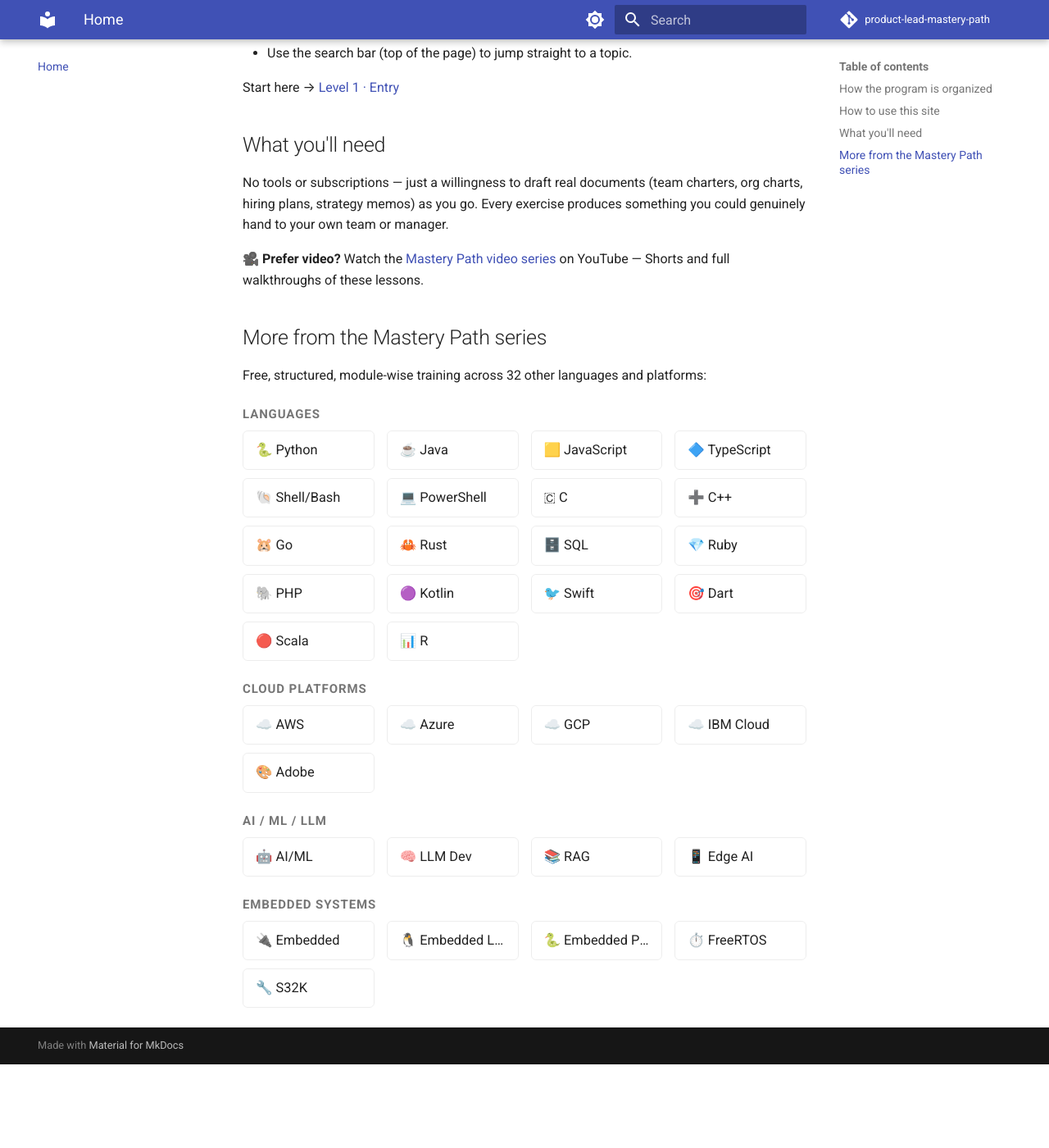
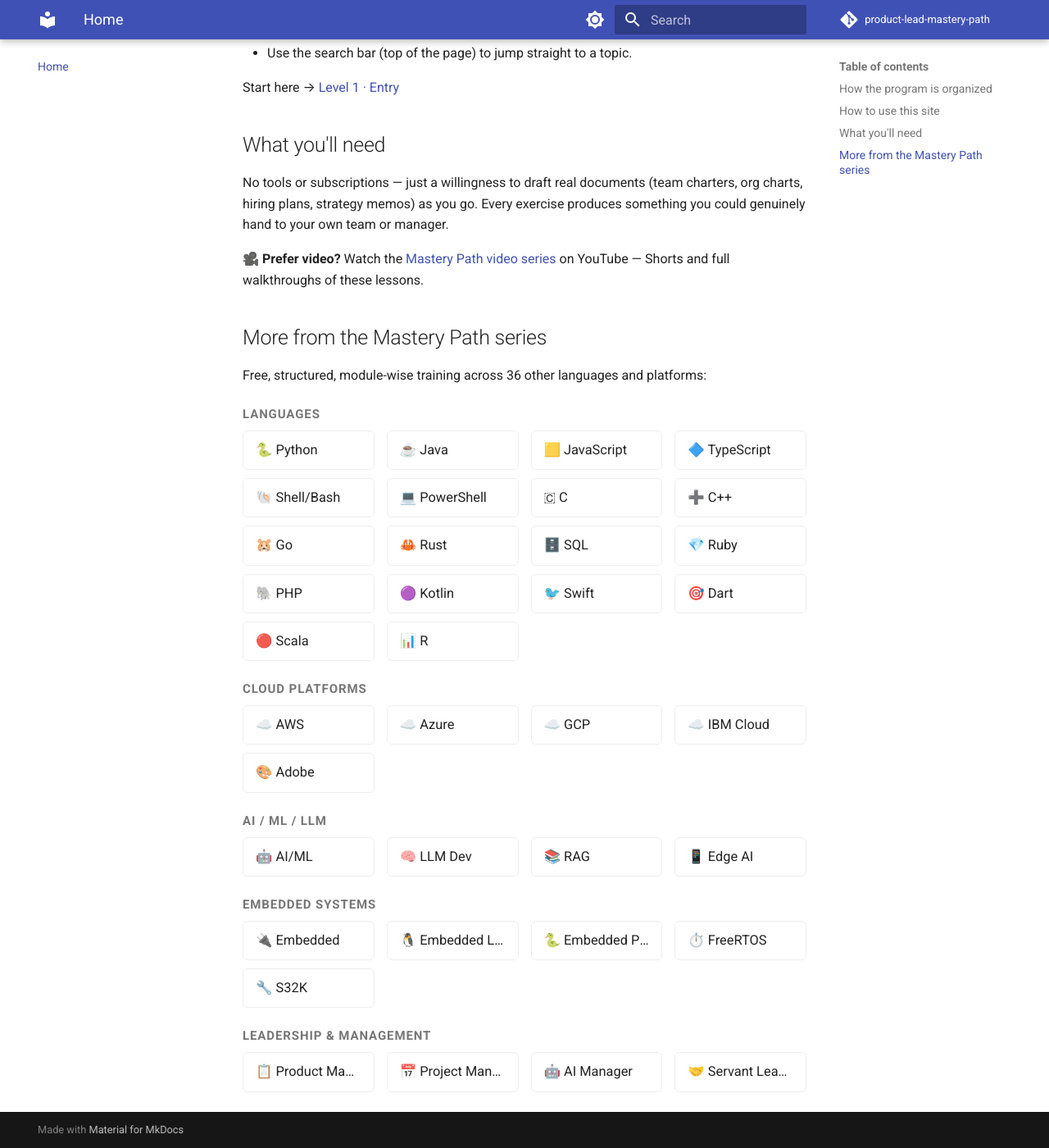
Before and after one commit to SIGILIPELLI/product-lead-mastery-path, an MkDocs documentation site: the page built from docs/index.md, in a window 1280 px wide and 1400 px high, scrolled down 1116 px. Shown: the whole window at 82% size. Built offline with MkDocs 1.6.1 and Material for MkDocs 9.7.7, drawn with Linux system fonts in a browser that asks for light colours; comment, search, counter and statistics services are not loaded; before the commit the page ends 2414 px from its top, so only the background shows below that.

Commit message:
Add Leadership & Management category to cross-link grid
Co-Authored-By: Claude Sonnet 5 <noreply@anthropic.com>

```diff
--- a/docs/index.md
+++ b/docs/index.md
@@ -48,7 +48,7 @@ produces something you could genuinely hand to your own team or manager.
 
 ## More from the Mastery Path series
 
-Free, structured, module-wise training across 32 other languages and platforms:
+Free, structured, module-wise training across 36 other languages and platforms:
 
 <div class="mastery-grid-wrap">
 <p class="mastery-grid-category">Languages</p>
@@ -95,4 +95,11 @@ Free, structured, module-wise training across 32 other languages and platforms:
   <a href="https://sigilipelli.github.io/freertos-mastery-path/">⏱️ FreeRTOS</a>
   <a href="https://sigilipelli.github.io/s32k-mastery-path/">🔧 S32K</a>
 </div>
+<p class="mastery-grid-category">Leadership & Management</p>
+<div class="mastery-grid">
+  <a href="https://sigilipelli.github.io/product-manager-mastery-path/">📋 Product Manager</a>
+  <a href="https://sigilipelli.github.io/project-manager-mastery-path/">📅 Project Manager</a>
+  <a href="https://sigilipelli.github.io/ai-manager-mastery-path/">🤖 AI Manager</a>
+  <a href="https://sigilipelli.github.io/servant-leadership-mastery-path/">🤝 Servant Leadership</a>
 </div>
+</div>
--- a/docs/stylesheets/extra.css
+++ b/docs/stylesheets/extra.css
@@ -11,7 +11,6 @@
   background: var(--md-primary-fg-color);
   color: var(--md-primary-bg-color);
 }
-
 /* mastery-grid cross-link styles */
 .mastery-grid-category {
   font-weight: 600;
```
